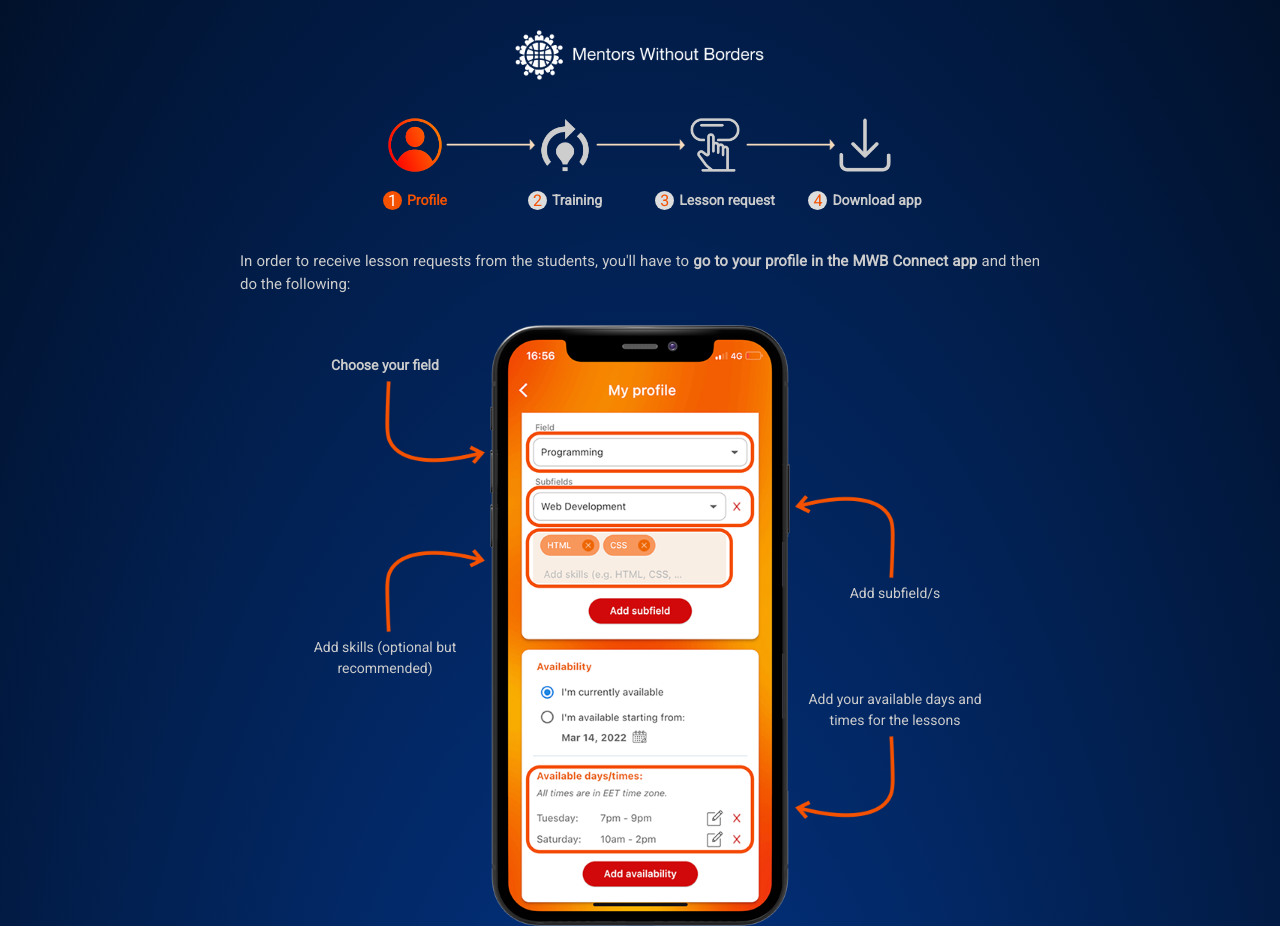
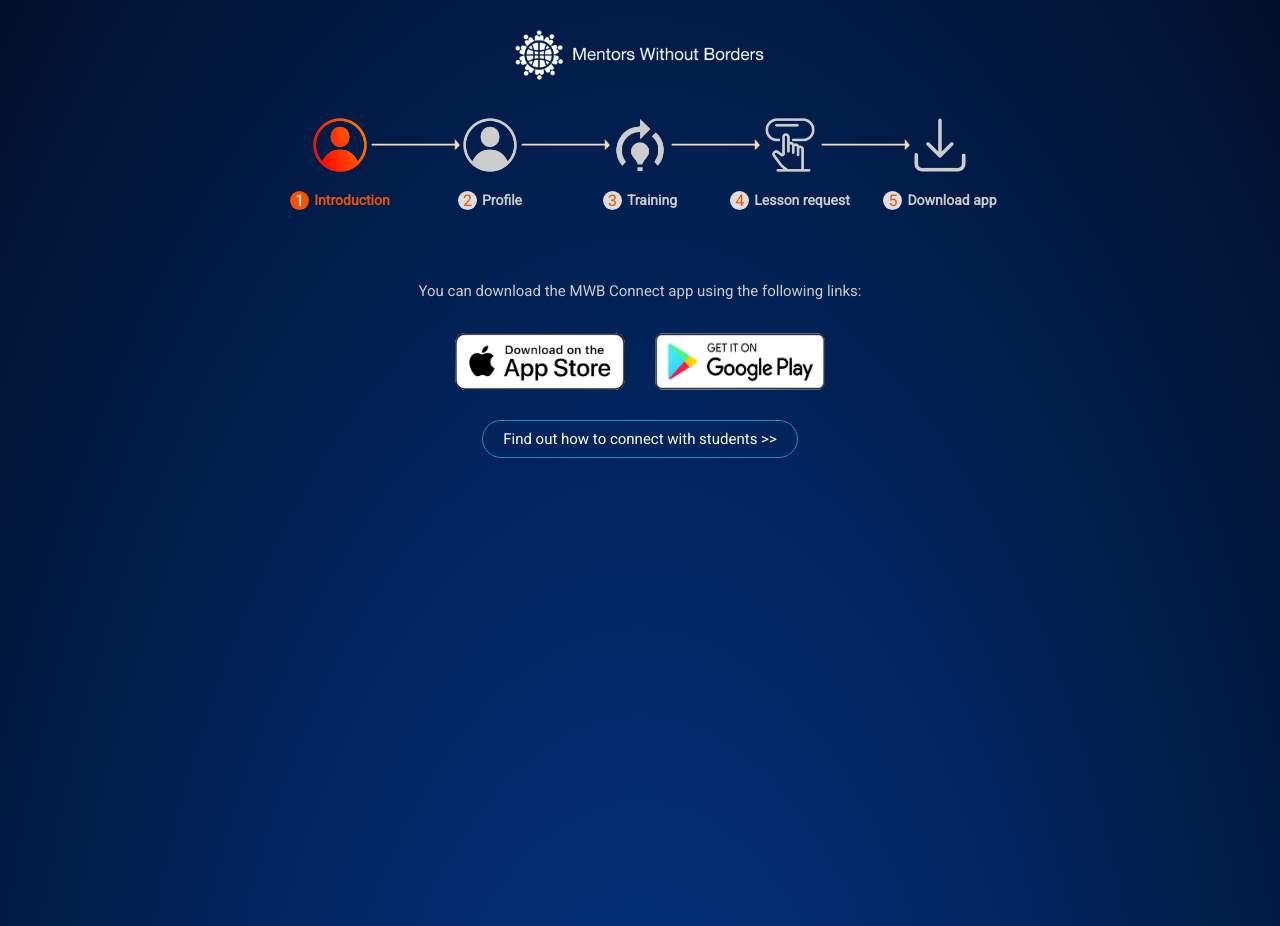
Before and after one commit to MentorsWithoutBorders/mwb-connect-onboarding, a Gatsby site: page / in a window 1280 px wide. Shown: the top 926 px of the page. Built offline with nearby package versions, Linux system fonts and the light colour scheme; Gatsby itself is replaced by a stand-in of ours.

Commit message:
Added introduction slide

```diff
--- a/src/pages/index.js
+++ b/src/pages/index.js
@@ -4,6 +4,7 @@
 import { Page, Slide, Container } from './index-styles.js';
 import * as constants from 'utils/constants.js';
 import { Steps } from './steps/steps.js';
+import { Introduction } from './introduction/introduction.js';
 import { Profile } from './profile/profile.js';
 import { Training } from './training/training.js';
 import { LessonRequest } from './lesson-request/lesson-request.js';
@@ -11,7 +12,7 @@
 
 export default class IndexPage extends React.Component {
   state = {
-    activeStep: constants.MENTOR_PROFILE
+    activeStep: constants.MENTOR_INTRODUCTION
   }
 
   render() {
@@ -31,7 +32,7 @@
           setActiveStep(this.state.activeStep + 1);
         }
       } else {
-        if (this.state.activeStep > constants.MENTOR_PROFILE) {
+        if (this.state.activeStep > constants.MENTOR_INTRODUCTION) {
           setActiveStep(this.state.activeStep - 1);
         }
       }
@@ -52,6 +53,11 @@
     const scrollNext = () => {
       setActiveStepOnScroll('left');
       this.slider.slickNext();
+    };
+
+    const goToIntroduction = () => {
+      setActiveStep(constants.MENTOR_INTRODUCTION);
+      this.slider.slickGoTo(constants.MENTOR_INTRODUCTION);
     };
 
     const goToProfile = () => {
@@ -77,21 +83,26 @@
     return (
       <Page>
         <title>MWB Connect Onboarding</title>
-        <Steps activeStep={this.state.activeStep} goToProfile={goToProfile} goToTraining={goToTraining} goToLessonRequest={goToLessonRequest} goToDownload={goToDownload}/>
+        <Steps activeStep={this.state.activeStep} goToIntroduction={goToIntroduction} goToProfile={goToProfile} goToTraining={goToTraining} goToLessonRequest={goToLessonRequest} goToDownload={goToDownload}/>
         <Slider ref={slider => (this.slider = slider)} arrows={false} {...settings}>
           <Slide>
             <Container>
-              <Profile scrollNext={scrollNext} onClickDownload={goToDownload}></Profile>
+              <Introduction scrollNext={scrollNext}/>
             </Container>
           </Slide>
           <Slide>
             <Container>
-              <Training scrollNext={scrollNext} onClickDownload={goToDownload}></Training>
+              <Profile scrollNext={scrollNext} onClickDownload={goToDownload}/>
             </Container>
           </Slide>
           <Slide>
             <Container>
-              <LessonRequest onClickDownload={goToDownload}></LessonRequest>
+              <Training scrollNext={scrollNext} onClickDownload={goToDownload}/>
+            </Container>
+          </Slide>
+          <Slide>
+            <Container>
+              <LessonRequest onClickDownload={goToDownload}/>
             </Container>
           </Slide>
           <Slide>
--- /dev/null
+++ b/src/pages/introduction/introduction-styles.js
@@ -0,0 +1,24 @@
+import styled from 'styled-components';
+
+export const Text = styled.div`
+  text-align: center;
+  padding: 30px;
+`;
+
+export const OrganizationsContainer = styled.div`
+  display: flex;
+  justify-content: center;
+  gap: 30px;
+  margin-bottom: 30px;
+`;
+
+export const Organization = styled.img`
+  width: 170px;
+`;
+
+export const ButtonsContainer = styled.div`
+  display: flex;
+  justify-content: center;
+  flex-flow: row wrap;
+  align-content: space-between;
+`;
--- /dev/null
+++ b/src/pages/introduction/introduction.js
@@ -0,0 +1,22 @@
+import * as React from 'react'
+import { ActionButton } from 'components/ActionButton/action-button.js';
+import { OrganizationsContainer, Organization, Text, ButtonsContainer } from './introduction-styles.js';
+import AppStoreImg from 'images/download-app-store.png';
+import GooglePlayImg from 'images/download-google-play.png';
+
+export const Introduction = ({scrollNext}) => {
+  return (
+    <div>
+      <Text>
+        You can download the MWB Connect app using the following links:
+      </Text>
+      <OrganizationsContainer>
+        <Organization src={AppStoreImg} alt="App Store" />
+        <Organization src={GooglePlayImg} alt="Google Play" />
+      </OrganizationsContainer>
+      <ButtonsContainer>
+        <ActionButton text="Find out how to connect with students >>" onClick={scrollNext}/>
+      </ButtonsContainer>
+    </div>
+  )
+}
--- a/src/pages/lesson-request/lesson-request-styles.js
+++ b/src/pages/lesson-request/lesson-request-styles.js
@@ -80,7 +80,7 @@
   width: 300px;
 `;
 
-export const LinksContainer = styled.div`
+export const ButtonsContainer = styled.div`
   display: flex;
   justify-content: center;
   flex-flow: row wrap;
--- a/src/pages/lesson-request/lesson-request.js
+++ b/src/pages/lesson-request/lesson-request.js
@@ -1,7 +1,7 @@
 import * as React from 'react'
 import { ActionButton } from 'components/ActionButton/action-button.js';
 import { UpRightArrow, UpLeftArrow } from 'common/styles/common-styles.js';
-import { Text, TopText, LessonRequestContainer, RequestContainer, RequestScreen, RequestRight, RequestArrowContainer, Request, AcceptRequestContainer, AcceptRequestLeft, AcceptRequest, AcceptRequestArrowContainer, AcceptRequestScreen, LinksContainer } from './lesson-request-styles.js';
+import { Text, TopText, LessonRequestContainer, RequestContainer, RequestScreen, RequestRight, RequestArrowContainer, Request, AcceptRequestContainer, AcceptRequestLeft, AcceptRequest, AcceptRequestArrowContainer, AcceptRequestScreen, ButtonsContainer } from './lesson-request-styles.js';
 import LessonRequestImg from 'images/mentor-lesson-request.png';
 import AcceptLessonRequestImg from 'images/mentor-accept-lesson-request.png';
 import DesktopArrowImg from 'images/desktop-arrow.png';
@@ -32,9 +32,9 @@
           </AcceptRequestContainer>
         </LessonRequestContainer>
       </Text>
-      <LinksContainer>
+      <ButtonsContainer>
         <ActionButton text="Download the MWB Connect app >>" onClick={onClickDownload}/>
-      </LinksContainer>
+      </ButtonsContainer>
     </div>
   )
 }
--- a/src/pages/profile/profile-styles.js
+++ b/src/pages/profile/profile-styles.js
@@ -82,7 +82,7 @@
   padding-bottom: 5px;
 `;
 
-export const LinksContainer = styled.div`
+export const ButtonsContainer = styled.div`
   display: flex;
   justify-content: center;
   flex-flow: row wrap;
--- a/src/pages/profile/profile.js
+++ b/src/pages/profile/profile.js
@@ -1,7 +1,7 @@
 import * as React from 'react'
 import { ActionButton } from 'components/ActionButton/action-button.js';
 import { LineBreak, DownRightArrow, UpRightArrow, DownLeftArrow, UpLeftArrow } from 'common/styles/common-styles.js';
-import { Content, TopText, ProfileContainer, ProfileScreen, ProfileLeft, ProfileRight, ChooseField, ChooseFieldArrowContainer,  AddSkills, AddSkillsArrowContainer, AddSubfieldsArrowContainer, AddSubfields, AddAvailabilities, AddAvailabilitiesArrowContainer, LinksContainer } from './profile-styles.js';
+import { Content, TopText, ProfileContainer, ProfileScreen, ProfileLeft, ProfileRight, ChooseField, ChooseFieldArrowContainer,  AddSkills, AddSkillsArrowContainer, AddSubfieldsArrowContainer, AddSubfields, AddAvailabilities, AddAvailabilitiesArrowContainer, ButtonsContainer } from './profile-styles.js';
 import ProfileImg from 'images/mentor-profile.png';
 import DesktopArrowImg from 'images/desktop-arrow.png';
 
@@ -34,13 +34,13 @@
           </ProfileRight>
         </ProfileContainer>
       </Content>
-      <LinksContainer>
+      <ButtonsContainer>
         <ActionButton text="Find out more about the first month of training >>" onClick={scrollNext}/>
         <LineBreak />
         or
         <LineBreak />
         <ActionButton text="Download the MWB Connect app >>" onClick={onClickDownload}/>
-      </LinksContainer>
+      </ButtonsContainer>
     </div>
   )
 }
--- a/src/pages/steps/steps.js
+++ b/src/pages/steps/steps.js
@@ -13,7 +13,7 @@
 import DownloadAppActiveIcon from 'images/download-app-active-icon.png';
 import DownloadAppInactiveIcon from 'images/download-app-inactive-icon.png';
 
-export const Steps = ({activeStep, goToProfile, goToTraining, goToLessonRequest, goToDownload}) => {
+export const Steps = ({activeStep, goToIntroduction, goToProfile, goToTraining, goToLessonRequest, goToDownload}) => {
   return (
     <div>
       <LogoContainer>
@@ -23,23 +23,28 @@
         <Arrow src={ArrowImg}/>
         <Arrow src={ArrowImg}/>
         <Arrow src={ArrowImg}/>
+        <Arrow src={ArrowImg}/>
       </ArrowsContainer>
       <StepsContainer>
+        <StepContainer onClick={goToIntroduction}>
+          <Icon src={activeStep === constants.MENTOR_INTRODUCTION ? ProfileActiveIcon : ProfileInactiveIcon} alt="Introduction"/>
+          <StepText number='1' text='Introduction' isActive={activeStep === constants.MENTOR_INTRODUCTION}/>
+        </StepContainer>
         <StepContainer onClick={goToProfile}>
           <Icon src={activeStep === constants.MENTOR_PROFILE ? ProfileActiveIcon : ProfileInactiveIcon} alt="Profile"/>
-          <StepText number='1' text='Profile' isActive={activeStep === constants.MENTOR_PROFILE}/>
+          <StepText number='2' text='Profile' isActive={activeStep === constants.MENTOR_PROFILE}/>
         </StepContainer>
         <StepContainer onClick={goToTraining}>
           <Icon src={activeStep === constants.MENTOR_TRAINING ? TrainingActiveIcon : TrainingInactiveIcon} alt="Training"/>
-          <StepText number='2' text='Training' isActive={activeStep === constants.MENTOR_TRAINING}/>
+          <StepText number='3' text='Training' isActive={activeStep === constants.MENTOR_TRAINING}/>
         </StepContainer>
         <StepContainer onClick={goToLessonRequest}>
           <Icon src={activeStep === constants.MENTOR_LESSON_REQUEST ? LessonRequestActiveIcon : LessonRequestInactiveIcon} alt="Lesson request"/>
-          <StepText number='3' text='Lesson request' isActive={activeStep === constants.MENTOR_LESSON_REQUEST}/>
+          <StepText number='4' text='Lesson request' isActive={activeStep === constants.MENTOR_LESSON_REQUEST}/>
         </StepContainer>
         <StepContainer onClick={goToDownload}>
           <Icon src={activeStep === constants.MENTOR_DOWNLOAD_APP ? DownloadAppActiveIcon : DownloadAppInactiveIcon} alt="Download app"/>
-          <StepText number='4' text='Download app' isActive={activeStep === constants.MENTOR_DOWNLOAD_APP}/>
+          <StepText number='5' text='Download app' isActive={activeStep === constants.MENTOR_DOWNLOAD_APP}/>
         </StepContainer>
       </StepsContainer>
     </div>
--- a/src/pages/training/training-styles.js
+++ b/src/pages/training/training-styles.js
@@ -102,7 +102,7 @@
   padding-bottom: 5px;
 `;
 
-export const LinksContainer = styled.div`
+export const ButtonsContainer = styled.div`
   display: flex;
   flex-flow: row wrap;
   justify-content: center;
--- a/src/pages/training/training.js
+++ b/src/pages/training/training.js
@@ -1,7 +1,7 @@
 import * as React from 'react'
 import { ActionButton } from 'components/ActionButton/action-button.js';
 import { LineBreak, UpRightArrow, UpLeftArrow } from 'common/styles/common-styles.js';
-import { Text, TopText, TrainingExercisesContainer, TrainingContainer, GoalContainer, GoalScreen, GoalRight, AddGoalArrowContainer, AddGoal, QuizContainer, QuizLeft, SolveQuizzes, SolveQuizzesArrowContainer, QuizScreen, StepsContainer, StepsScreen, StepsRight, AddStepsArrowContainer, AddSteps, LinksContainer } from './training-styles.js';
+import { Text, TopText, TrainingExercisesContainer, TrainingContainer, GoalContainer, GoalScreen, GoalRight, AddGoalArrowContainer, AddGoal, QuizContainer, QuizLeft, SolveQuizzes, SolveQuizzesArrowContainer, QuizScreen, StepsContainer, StepsScreen, StepsRight, AddStepsArrowContainer, AddSteps, ButtonsContainer } from './training-styles.js';
 import { TrainingExercise } from './training-exercise.js';
 import GoalImg from 'images/mentor-goal.png';
 import QuizImg from 'images/mentor-quiz.png';
@@ -56,13 +56,13 @@
           </StepsContainer>
         </TrainingContainer>
       </Text>
-      <LinksContainer>
+      <ButtonsContainer>
         <ActionButton text="Find out more about how to accept lesson requests >>" onClick={scrollNext}/>
         <LineBreak />
         or
         <LineBreak />
         <ActionButton text="Download the MWB Connect app >>" onClick={onClickDownload}/>
-      </LinksContainer>
+      </ButtonsContainer>
     </div>
   )
 }
--- a/src/utils/constants.js
+++ b/src/utils/constants.js
@@ -1,4 +1,5 @@
-export const MENTOR_PROFILE = 0;
-export const MENTOR_TRAINING = 1;
-export const MENTOR_LESSON_REQUEST = 2;
-export const MENTOR_DOWNLOAD_APP = 3;
+export const MENTOR_INTRODUCTION = 0;
+export const MENTOR_PROFILE = 1;
+export const MENTOR_TRAINING = 2;
+export const MENTOR_LESSON_REQUEST = 3;
+export const MENTOR_DOWNLOAD_APP = 4;
```
